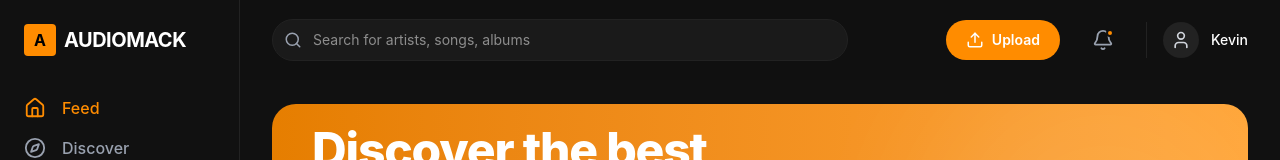
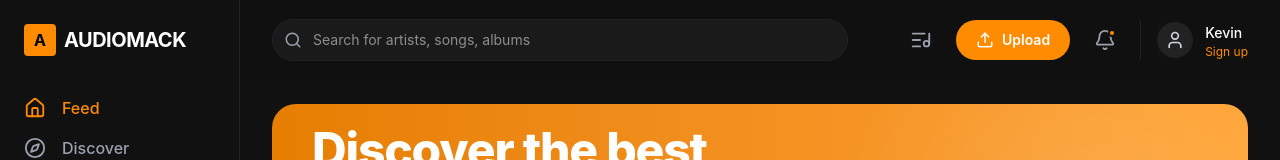
Before and after one commit to chikhi335/audiomack, a React (Vite) app: page / in a window 1280 px wide. Shown: the top 160 px of the page. Built offline with nearby package versions, Linux system fonts and the light colour scheme.

Commit message:
Enhance Header component with search and queue features

```diff
--- a/src/components/Header.tsx
+++ b/src/components/Header.tsx
@@ -1,10 +1,24 @@
-import { Search, Bell, User, Upload } from 'lucide-react';
+import { Search, Bell, User, Upload, ListMusic } from 'lucide-react';
 
 interface HeaderProps {
   username?: string;
+  searchQuery?: string;
+  setSearchQuery?: (query: string) => void;
+  onLoginClick?: () => void;
+  onSignupClick?: () => void;
+  onQueueClick?: () => void;
+  queueCount?: number;
 }
 
-const Header = ({ username = "Guest" }: HeaderProps) => {
+const Header = ({
+  username = "Guest",
+  searchQuery = '',
+  setSearchQuery,
+  onLoginClick,
+  onSignupClick,
+  onQueueClick,
+  queueCount = 0
+}: HeaderProps) => {
   return (
     <header className="h-20 flex items-center justify-between px-8 bg-dark-900/50 backdrop-blur-md sticky top-0 z-10">
       <div className="flex-1 max-w-xl">
@@ -13,27 +27,60 @@ const Header = ({ username = "Guest" }: HeaderProps) => {
           <input
             type="text"
             placeholder="Search for artists, songs, albums"
+            value={searchQuery}
+            onChange={(e) => setSearchQuery?.(e.target.value)}
             className="w-full bg-dark-800 border border-dark-700 rounded-full py-2.5 pl-10 pr-4 text-sm focus:outline-none focus:border-orange-500/50 focus:ring-1 focus:ring-orange-500/50 transition-all"
           />
         </div>
       </div>
 
-      <div className="flex items-center gap-6 ml-8">
-        <button className="hidden md:flex items-center gap-2 text-sm font-semibold text-white bg-orange-500 hover:bg-orange-600 px-5 py-2.5 rounded-full transition-colors">
+      <div className="flex items-center gap-4 ml-8">
+        <button
+          onClick={onQueueClick}
+          className="relative p-2 text-gray-400 hover:text-white transition-colors"
+        >
+          <ListMusic size={22} />
+          {queueCount > 0 && (
+            <span className="absolute -top-1 -right-1 w-5 h-5 bg-orange-500 rounded-full text-xs flex items-center justify-center text-white font-bold">
+              {queueCount}
+            </span>
+          )}
+        </button>
+
+        <button
+          onClick={() => alert('Upload feature coming soon!')}
+          className="hidden md:flex items-center gap-2 text-sm font-semibold text-white bg-orange-500 hover:bg-orange-600 px-5 py-2.5 rounded-full transition-colors"
+        >
           <Upload size={18} />
           Upload
         </button>
 
-        <button className="p-2 text-gray-400 hover:text-white transition-colors relative">
+        <button
+          onClick={() => alert('No new notifications')}
+          className="p-2 text-gray-400 hover:text-white transition-colors relative"
+        >
           <Bell size={22} />
           <span className="absolute top-2 right-2 w-2 h-2 bg-orange-500 rounded-full border-2 border-dark-900"></span>
         </button>
 
         <div className="flex items-center gap-3 pl-4 border-l border-dark-700">
-          <div className="w-9 h-9 bg-dark-700 rounded-full flex items-center justify-center text-gray-300">
-            <User size={20} />
+          <div
+            onClick={onLoginClick}
+            className="flex items-center gap-3 cursor-pointer hover:opacity-80 transition-opacity"
+          >
+            <div className="w-9 h-9 bg-dark-700 rounded-full flex items-center justify-center text-gray-300">
+              <User size={20} />
+            </div>
+            <div className="hidden lg:block">
+              <span className="text-sm font-medium text-white">{username}</span>
+              <button
+                onClick={(e) => { e.stopPropagation(); onSignupClick?.(); }}
+                className="block text-xs text-orange-500 hover:text-orange-400"
+              >
+                Sign up
+              </button>
+            </div>
           </div>
-          <span className="hidden lg:block text-sm font-medium text-white">{username}</span>
         </div>
       </div>
     </header>
```
